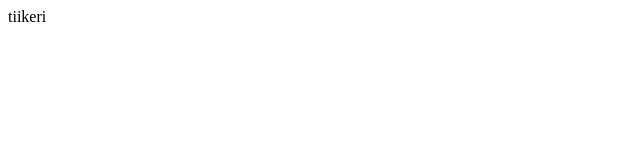
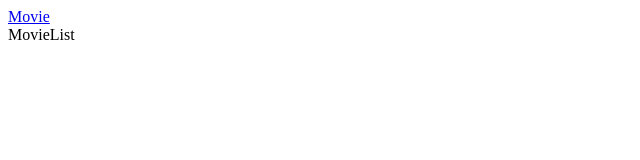
Before and after one commit to janimaenpaa/movieDB, a React (Create React App) app in the folder src/main/frontend/: page / in a window 1280 px wide. Shown: the top 160 px of the page, without its empty margins (0-640 px from the left). Built offline with nearby package versions, Linux system fonts and the light colour scheme.

Commit message:
Add React Routing

```diff
--- a/src/main/frontend/src/App.js
+++ b/src/main/frontend/src/App.js
@@ -1,7 +1,18 @@
 import React from "react"
+import { BrowserRouter as Router, Switch, Route, Link } from "react-router-dom"
 
 const App = () => {
-  return <div>tiikeri</div>
+  return (
+    <Router>
+      <div>
+        <Link to="/movie/1">Movie</Link>
+      </div>
+      <Switch>
+        <Route path="/movie/:id">MoviePage</Route>
+        <Route path="/">MovieList</Route>
+      </Switch>
+    </Router>
+  )
 }
 
 export default App
```
